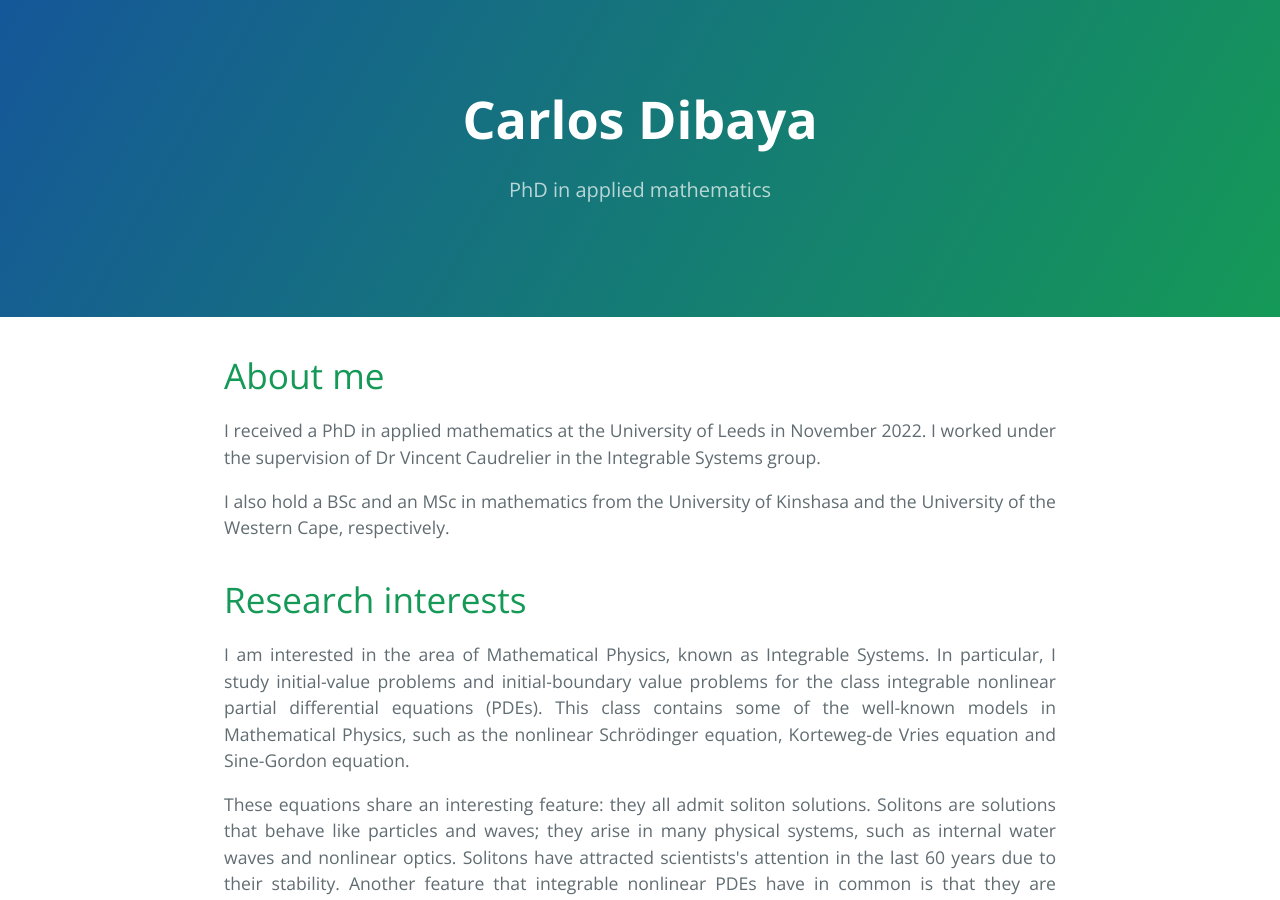
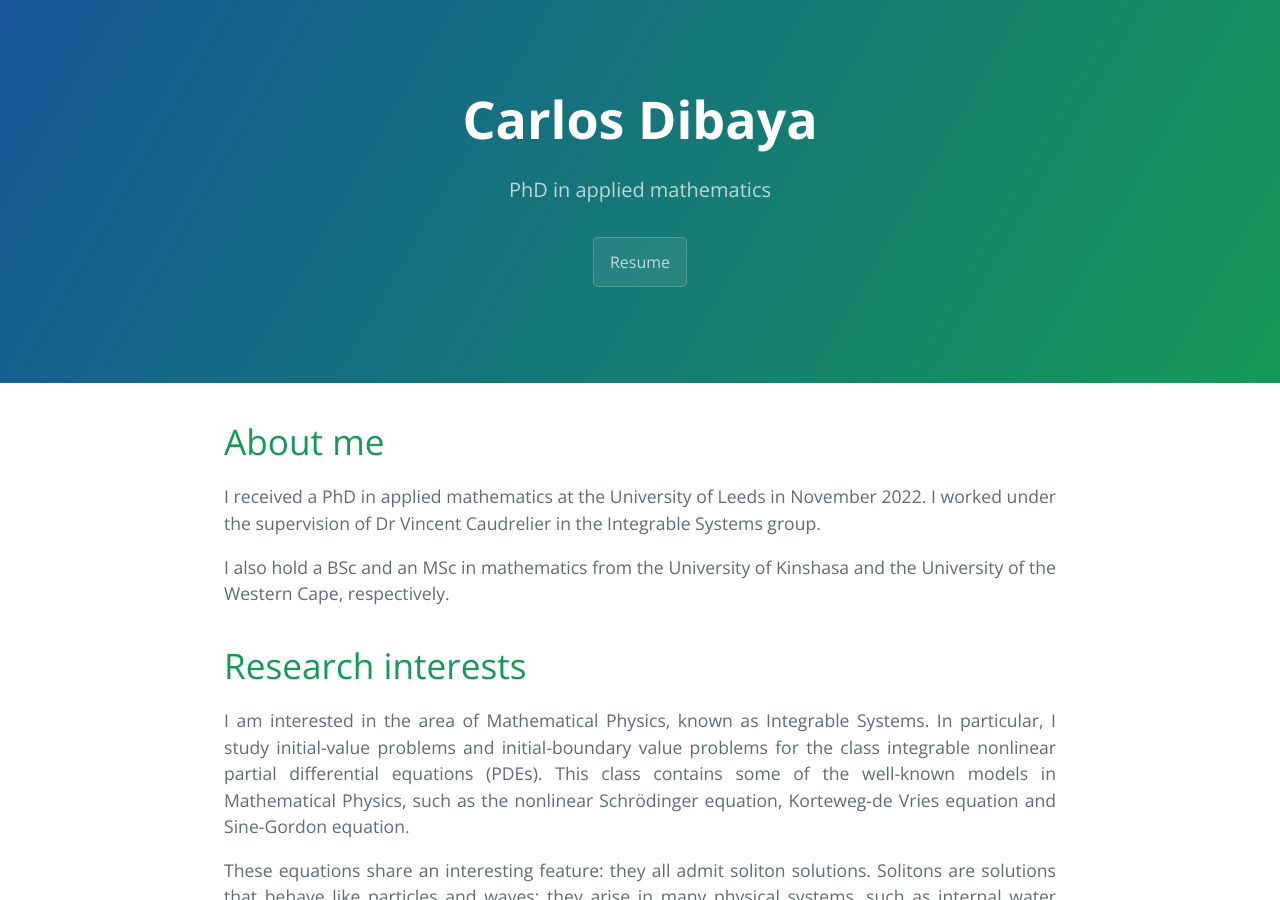
Before and after one commit to carlosdibaya/carlosdibaya.github.io, a Jekyll site: the page built from index.md, in a window 1280 px wide and 900 px high. Built offline with Jekyll 4.4.1, drawn with Linux system fonts in a browser that asks for light colours.

Commit message:
Update _config.yml

```diff
--- a/_config.yml
+++ b/_config.yml
@@ -20,7 +20,7 @@
 
 title: Carlos Dibaya
 email: carlos@aims.ac.za
-show_downloads: false
+show_downloads: true
 google_analytics: G-7W95DVMKJ3
 description: >- # this means to ignore newlines until "baseurl:"
   PhD in applied mathematics
@@ -35,7 +35,7 @@ plugins:
   - jekyll-feed
   - jekyll-remote-theme
 github:
-  - zip_url: https://github.com/carlosdibaya/downloadable_files/blob/main/CarlosDibayaResume.pdf/download.zip
+  - zip_url: /CarlosDibayaResume.pdf/download.zip
 
 # Exclude from processing.
 # The following items will not be processed, by default.
```
